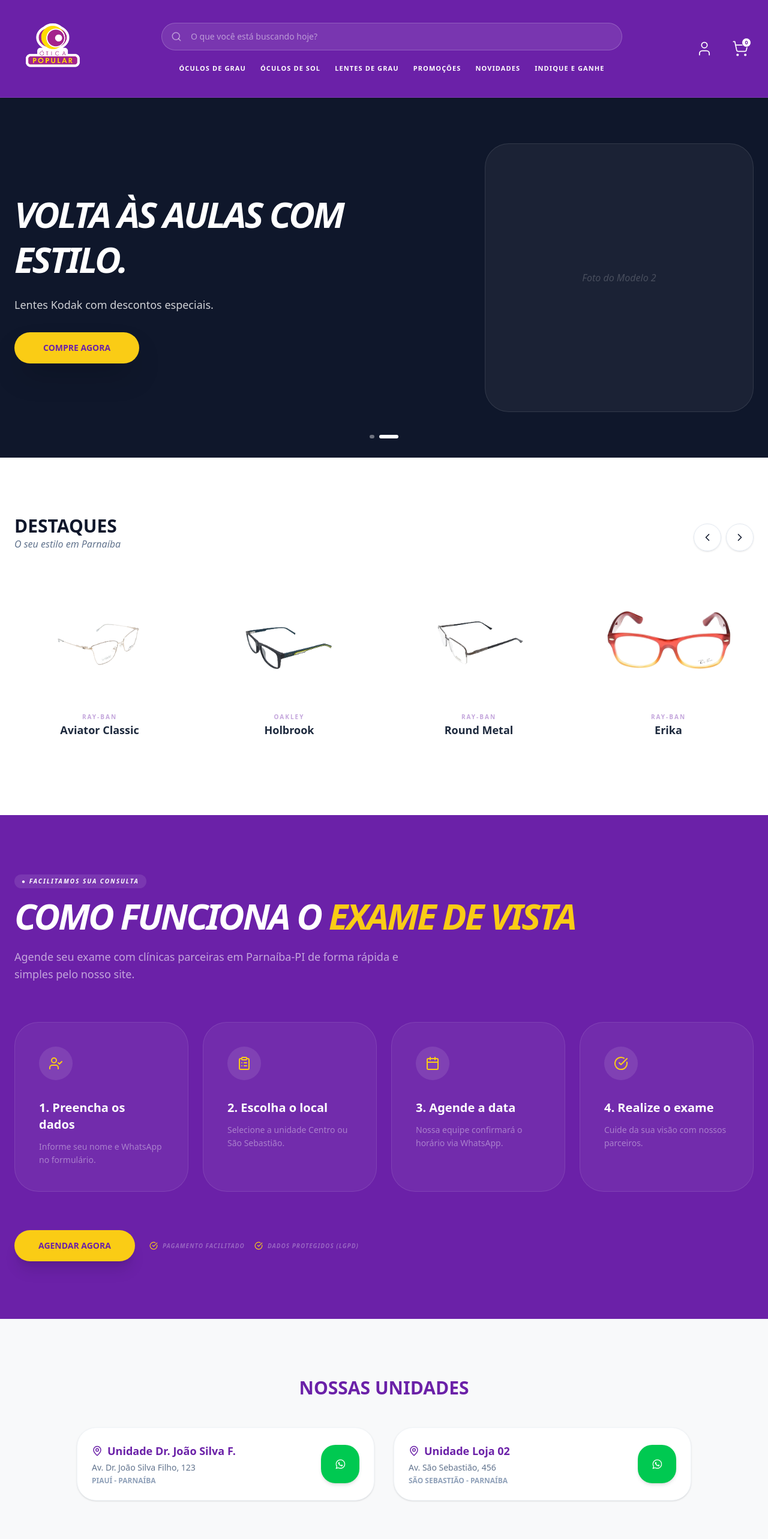
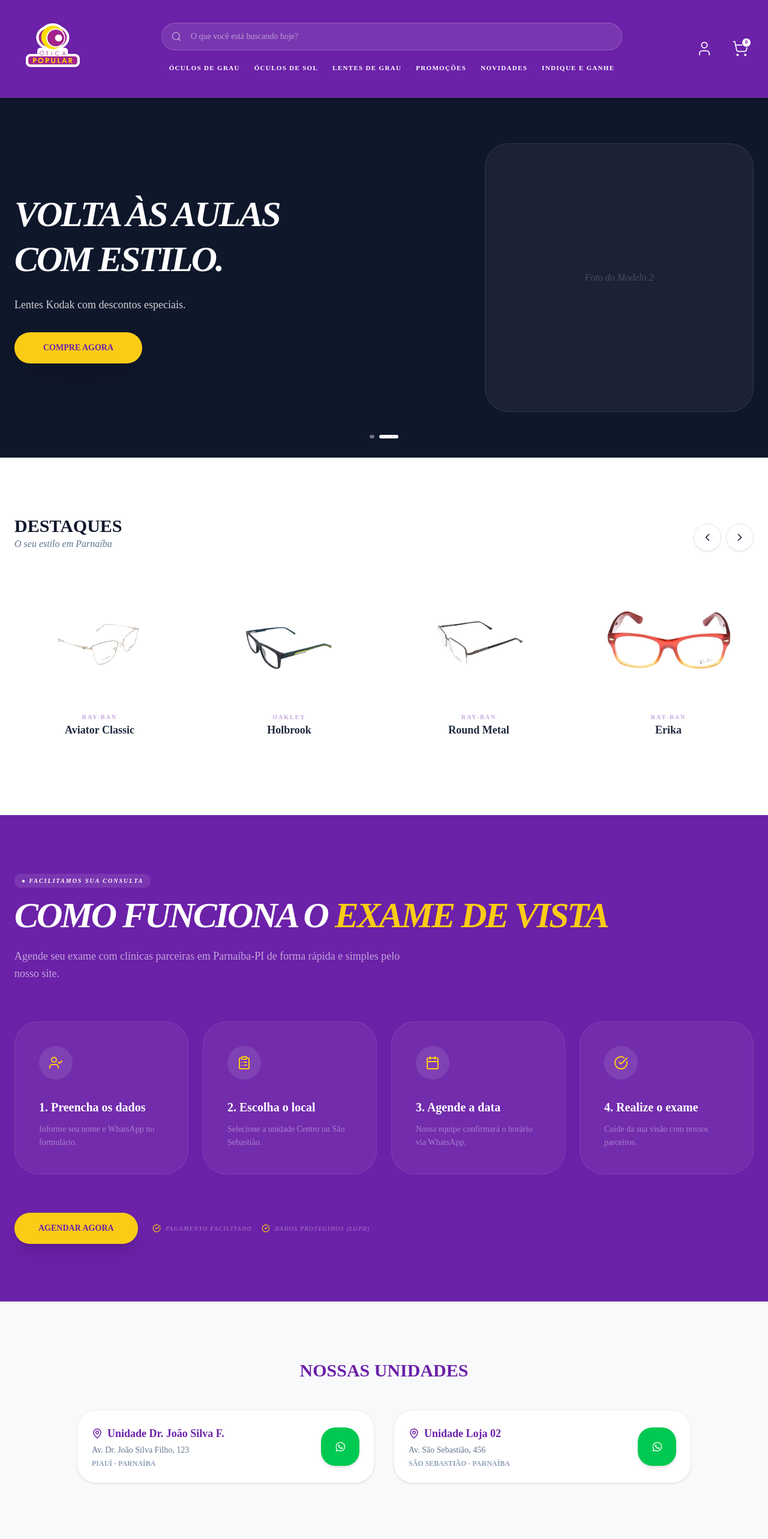
Before and after one commit to LorranFont/otica-popular-lp, a Next.js app: page / in a window 1280 px wide. Shown: the top 2566 px of the page at 60% size. Built offline with nearby package versions, Linux system fonts and the light colour scheme.

Commit message:
feat: corrigindo espaçamento na page

```diff
--- a/app/globals.css
+++ b/app/globals.css
@@ -9,6 +9,9 @@
   --shadow-soft: 0 10px 30px -10px rgba(0, 0, 0, 0.05);
 }
 
+* {
+    font-family: "Rubik";
+}
 html {
   scroll-behavior: smooth;
   -webkit-font-smoothing: antialiased;
--- a/app/page.tsx
+++ b/app/page.tsx
@@ -52,10 +52,10 @@
   };
 
   return (
-    <main className="min-h-screen bg-[#F8F9FA] font-sans text-slate-900">
+    <main className="min-h-screen bg-[#F8F9FA] font-rubik text-slate-900">
       {/* 1. HEADER */}
       <header className={`bg-otica-roxo border-b border-white/10 sticky top-0 z-[100] shadow-sm transition-all duration-300 ${
-  isScrolled ? "py-2" : "py-4"
+  isScrolled ? "py-1" : "py-4"
 }`}>
   <div className="container mx-auto px-6">
     <div className="flex items-center justify-between gap-4 md:gap-12">
@@ -99,8 +99,8 @@
           <ul className={`flex justify-center gap-6 transition-all duration-300 ${isScrolled ? "mt-1" : ""}`}>
             {CATEGORIAS.map((cat) => (
               <li key={cat.label} className="whitespace-nowrap">
-                <a href={cat.href} className={`font-black text-white hover:text-otica-amarelo uppercase tracking-[0.10em] transition-all ${
-                  isScrolled ? "text-[12px]" : "text-[11px]"
+                <a href={cat.href} className={`font-black text-white hover:text-otica-amarelo uppercase tracking-[0.12em] transition-all ${
+                  isScrolled ? "text-[11px]" : "text-[11px]"
                 }`}>
                   {cat.label}
                 </a>
@@ -148,7 +148,7 @@
 
 
       {/* 3. VITRINE DE PRODUTOS */}
-      <section className="py-24 bg-white">
+      <section className="py-24 bg-white font-rubik">
         <div className="container mx-auto px-6">
           <div className="flex justify-between items-end mb-12">
             <div><h3 className="text-3xl font-black text-slate-900 uppercase">Destaques</h3><p className="text-slate-500 font-medium italic">O seu estilo em Parnaíba</p></div>
@@ -168,7 +168,7 @@
       </section>
 
       {/* 4. Exame */}
-      <section className="bg-otica-roxo py-24">
+      <section className="bg-otica-roxo py-24 font-rubik">
         <div className="container mx-auto px-6">
           <div className="mb-16">
             <span className="bg-white/10 text-white text-[10px] font-bold px-3 py-1 rounded-full uppercase tracking-[0.2em] mb-4 inline-block italic">● Facilitamos sua consulta</span>
@@ -197,7 +197,7 @@
       </section>
 
       {/* 4. UNIDADES */}
-      <section id="unidades" className="bg-[#F8F9FA] py-24 border-y border-slate-100 scroll-mt-20">
+      <section id="unidades" className="bg-[#F8F9FA] py-24 border-y border-slate-100 scroll-mt-20 font-rubik">
         <div className="container mx-auto px-6">
           <h3 className="text-3xl font-black text-center text-otica-roxo mb-12 uppercase">Nossas Unidades</h3>
           <div className="grid md:grid-cols-2 gap-8 max-w-5xl mx-auto">
```
